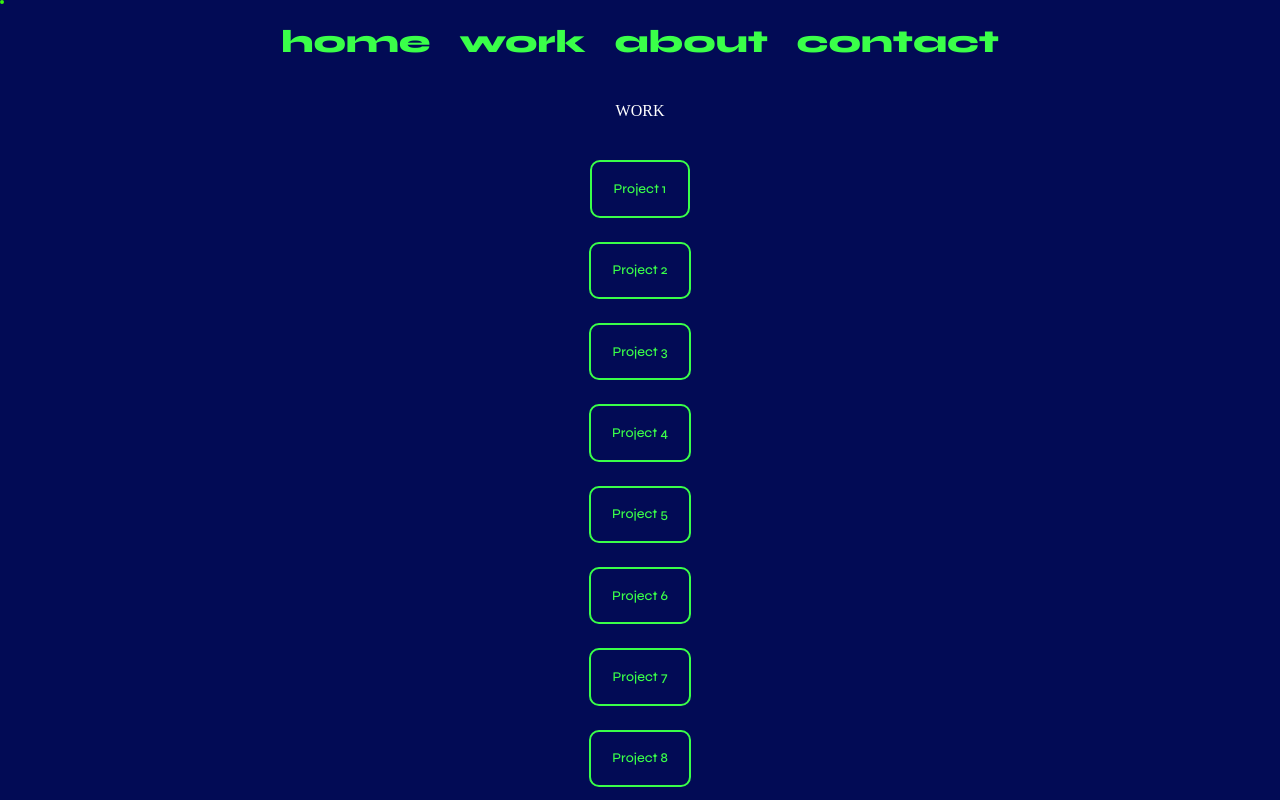
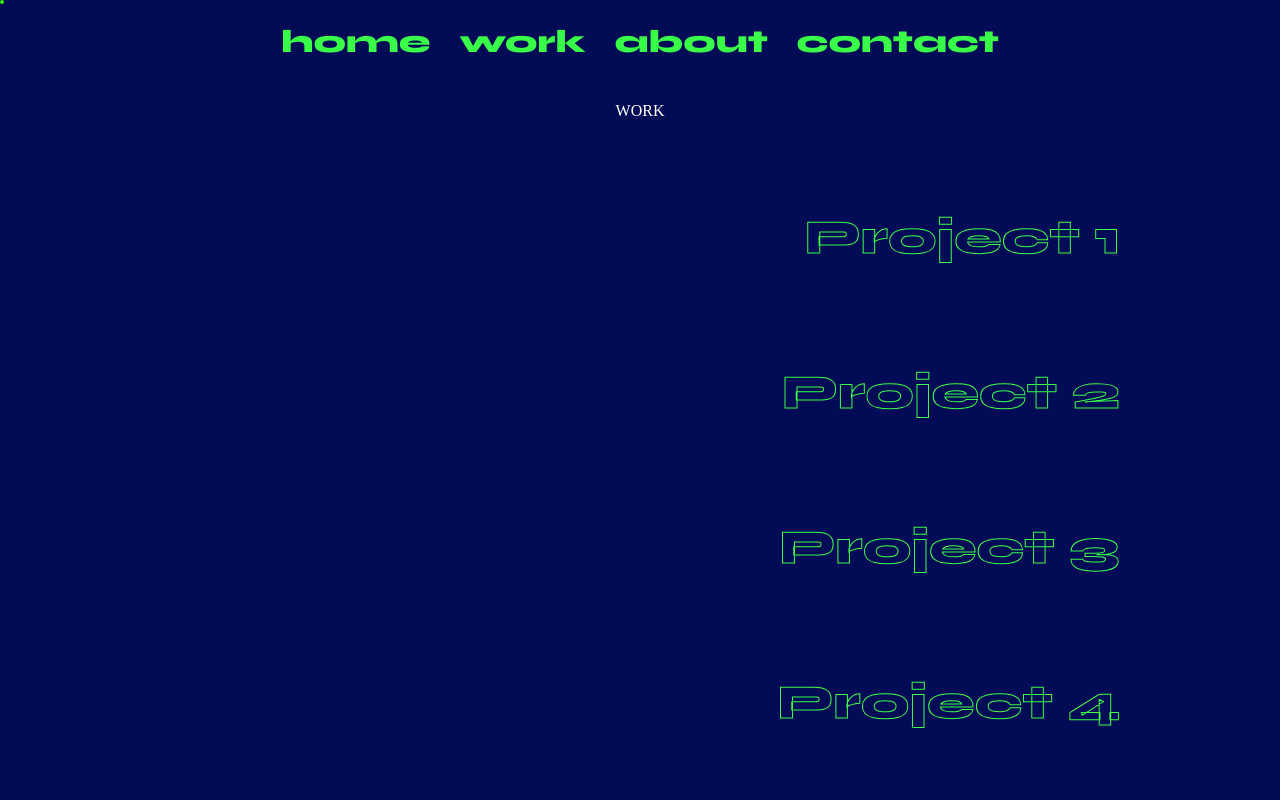
Before and after one commit to marclopezsoler/portfolio-2023, a Next.js app: page /work in a window 1280 px wide. Shown: the top 800 px of the page. Built offline with nearby package versions, Linux system fonts and the light colour scheme.

Commit message:
work page

```diff
--- a/app/_data/data.js
+++ b/app/_data/data.js
@@ -1,43 +1,63 @@
 const works = [
    {
-     id: 'work1',
-     title: 'Project 1'
+     id: '1',
+     slug: 'work1',
+     title: 'Project 1',
+     type: 'uni'
    },
    {
-     id: 'work2',
-     title: 'Project 2'
+     id: '2',
+     slug: 'work2',
+     title: 'Project 2',
+     type: 'uni'
    },
    {
-    id: 'work3',
-    title: 'Project 3'
+    id: '3',
+    slug: 'work3',
+    title: 'Project 3',
+    type: 'uni'
   },
   {
-    id: 'work4',
-    title: 'Project 4'
+    id: '4',
+    slug: 'work4',
+    title: 'Project 4',
+    type: 'personal'
   },
    {
-     id: 'work5',
-     title: 'Project 5'
+     id: '5',
+     slug: 'work5',
+     title: 'Project 5',
+     type: 'personal'
    },
    {
-     id: 'work6',
-     title: 'Project 6'
+     id: '6',
+     slug: 'work6',
+     title: 'Project 6',
+     type: 'personal'
    },
    {
-    id: 'work7',
-    title: 'Project 7'
+    id: '7',
+    slug: 'work7',
+    title: 'Project 7',
+    type: 'personal'
   },
   {
-    id: 'work8',
-    title: 'Project 8'
+    id: '8',
+    slug: 'work8',
+    title: 'Project 8',
+    type: 'work'
   },
   {
-    id: 'work9',
-    title: 'Project 9'
+    id: '9',
+    slug: 'work9',
+    title: 'Project 9',
+    type: 'work'
   },
   {
-   id: 'work10',
-   title: 'Project 10'
+   id: '0',
+   slug: 'work10',
+   title: 'Project 10',
+   type: 'work'
  },
  ];
 
--- a/app/globals.scss
+++ b/app/globals.scss
@@ -14,6 +14,8 @@ body {
 
   width: 100vw;
   height: 100%;
+
+  scroll-behavior: smooth;
 }
 
 *{
--- a/app/work/WorkPage.js
+++ b/app/work/WorkPage.js
@@ -41,27 +41,51 @@ const WorkPage = () => {
     >
       <div className={styles.main}>
         <p>WORK</p>
-        {works.map((work) => (
+        <section className={styles.work_content}>
+          <div className={styles.tags_parent}>
+            <section className={styles.work_tags}>
+              <a href="#uni">uni</a>
+              <a href="#personal">personal</a>
+              <a href="#work">work</a>
+            </section>
+          </div>
+          <section className={styles.work_items}>
+            {works.map((work) => {
+              return (
                 <button
                   className={`${styles.workItem} ${
-              hoveredItemId === work.id ? styles.opacity : ""
+                    hoveredItemId === work.slug ? styles.opacity : ""
                   }`}
-            key={work.id}
-            onMouseEnter={() => setHoveredItemId(work.id)}
+                  key={work.slug}
+                  onMouseEnter={() => setHoveredItemId(work.slug)}
                   onMouseLeave={() => setHoveredItemId(null)}
                 >
-            <Link href={`/work/${work.id}`} className={styles.link}>
+                  <Link
+                    href={`/work/${work.slug}`}
+                    className={styles.link}
+                    id={work.type}
+                  >
                     <p className={styles.title}>{work.title}</p>
                   </Link>
                   <Image
-              src={`/assets/images/work/${work.id}/image1.jpg`}
+                    src={`/assets/images/work/${work.slug}/image1.jpg`}
                     width={100}
                     height={100}
                     className={styles.image}
-              style={{ left: localX - 220 + "px", top: localY - 50 + "px" }}
+                    style={{
+                      left: `${
+                        work.id % 2 === 0
+                          ? localX - 220 + "px"
+                          : localX + 20 + "px"
+                      }`,
+                      top: localY - 50 + "px",
+                    }}
                   />
                 </button>
-        ))}
+              );
+            })}
+          </section>
+        </section>
       </div>
     </motion.div>
   );
--- a/public/styles/Work.module.scss
+++ b/public/styles/Work.module.scss
@@ -3,13 +3,13 @@
 .main {
   display: flex;
   flex-direction: column;
-  justify-content: flex-start;
+  justify-content: center;
   align-items: center;
   min-height: 100%;
   color: white;
   flex: 1 0 auto;
+  max-width: 100vw;
   width: 100%;
-  max-width: 100vw;
   padding-top: calc(1em + 2em + 1.4rem + 1vw + 0.2em);
 
   flex: 1;
@@ -18,41 +18,100 @@
   gap: 1.5em;
 }
 
+.work_content {
+  display: flex;
+  flex-direction: column;
+  justify-content: center;
+  align-items: center;
+  width: 100%;
+  max-width: 1080px;
+  background-color: transparent;
+}
+
+.tags_parent {
+  position: relative;
+  display: flex;
+  flex-direction: column;
+  justify-content: center;
+  align-items: center;
+  width: 100%;
+  max-width: 1080px;
+}
+
+.work_tags {
+  position: fixed;
+  bottom: 15%;
+  display: flex;
+  flex-direction: column;
+  align-items: flex-start;
+  justify-content: center;
+  align-self: start;
+  width: calc(100% - 40px);
+  max-width: 1080px;
+  padding-left: 5%;
+  z-index: -1;
+
+  a {
+    font-family: $font-titles;
+    color: $green;
+    font-size: 3em;
+    text-decoration: none;
+  }
+}
+
 .image {
   position: absolute;
   width: 200px;
   height: auto;
   opacity: 0;
   transition: 0.2s;
-  pointer-events:none;
+  pointer-events: none;
 }
 
-.workItem.opacity .image{
+.workItem.opacity .image {
   opacity: 1;
 }
 
+.work_items {
+  width: 90%;
+  display: flex;
+  flex-direction: column;
+  align-items: flex-end;
+  justify-content: center;
+  background-color: transparent;
+}
+
+
+
 .workItem {
-  border: 2px solid $green;
-  border-radius: 10px;
-  padding: 0.4em 1.6em;
-  transition: 0.25s ease-in;
+  border: 0;
   background-color: transparent;
 
+  font-family: $font-titles;
+  font-weight: 800;
+  font-size: 3em;
+  text-decoration: none;
+  -webkit-text-fill-color: transparent;
+  -webkit-text-stroke: 1px $green;
+  transform-origin: center right;
+  transition: 0.35s;
+  text-align: right;
+
   &:hover {
-    background-color: $green;
+    .title {
+      color: $green;
+      -webkit-text-fill-color: $green;
+      -webkit-text-stroke: 0px $green;
+    }
+  }
 
-    .title {
-      color: $blue;
-    }
+  .title {
+    text-decoration: none;
+    -webkit-text-fill-color: transparent;
+    -webkit-text-stroke: 1px $green;
   }
 }
 
 .link {
   text-decoration: none;
 }
-
-.title {
-  font-family: $font-titles;
-  text-decoration: none;
-  color: $green;
-}
```
Also changed, not shown: app/work/[id]/WorkDetailPage.js (+5 -4 lines). Lines whose indentation alone changed are shown as unchanged.
